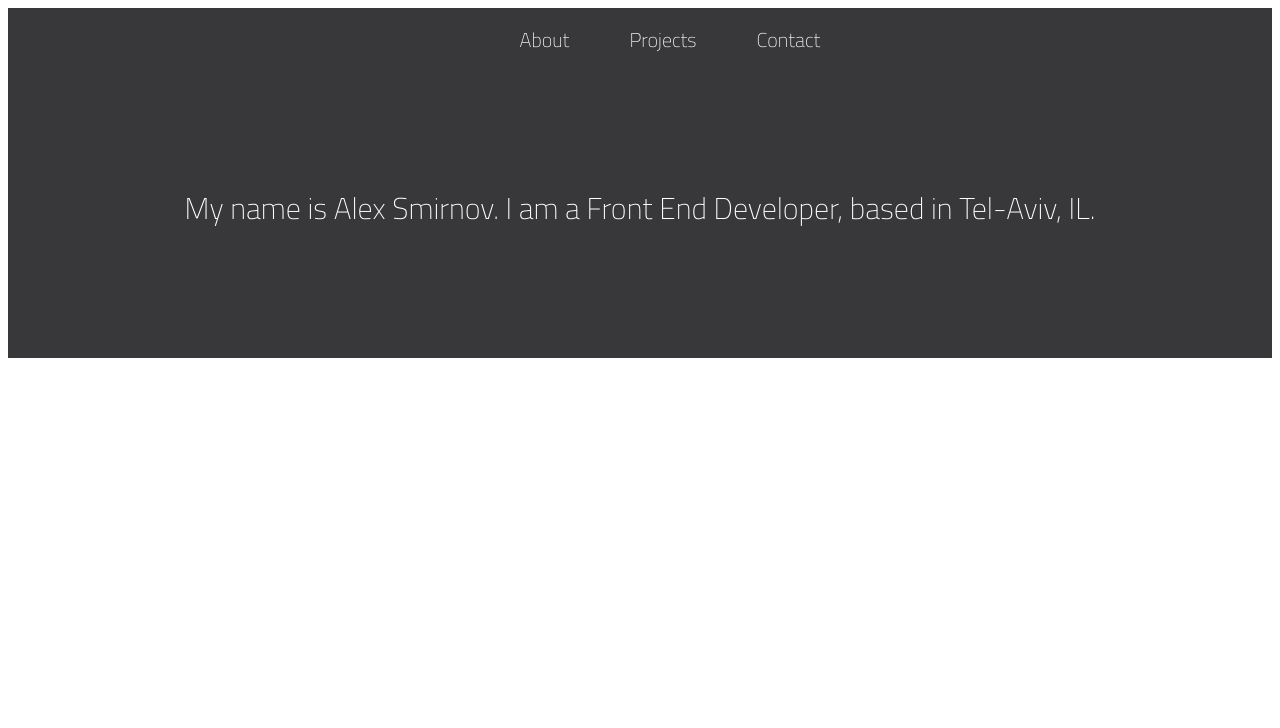
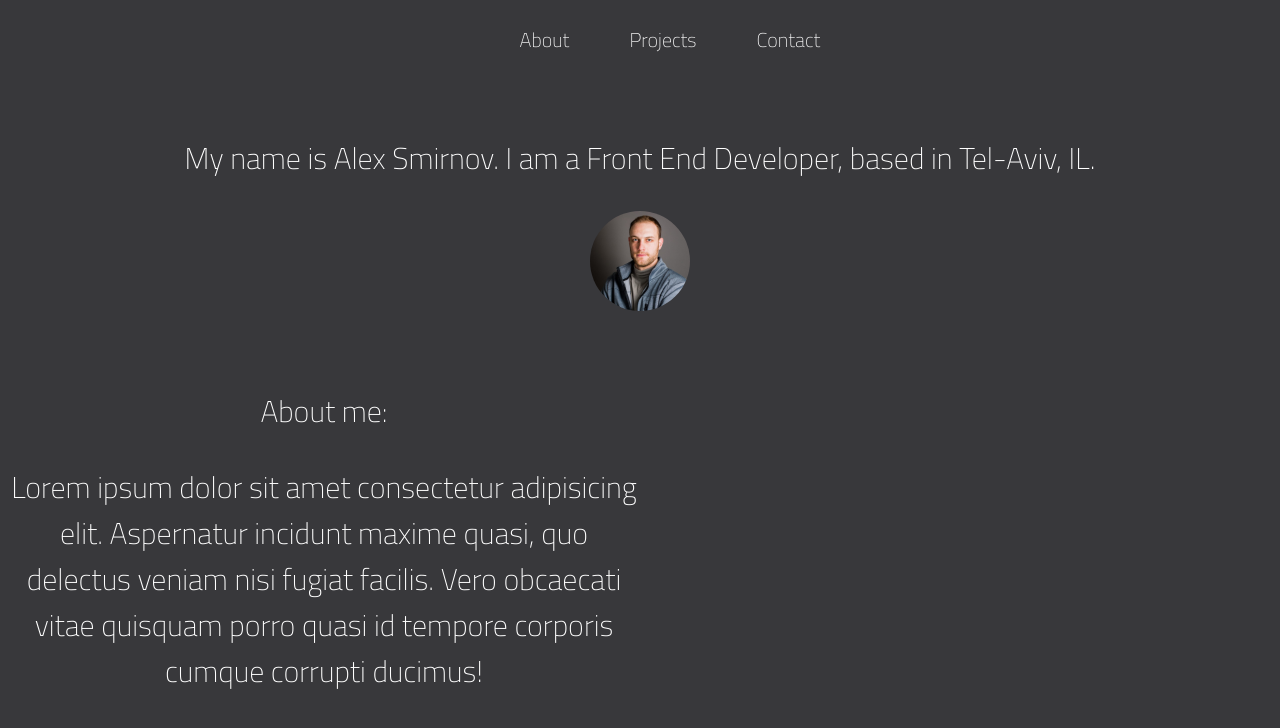
Before and after one commit to Smirnovious/smirnovious.github.io, a plain HTML site: page index.html in a window 1280 px wide. Drawn offline with Linux system fonts and the light colour scheme.

Commit message:
started a sketch of about me and more info

```diff
--- a/index.html
+++ b/index.html
@@ -24,7 +24,12 @@
 </div>
     <div class="container">
         <p>My name is Alex Smirnov. I am a Front End Developer, based in Tel-Aviv, IL.</p>
+        <img src="/Resources/profilepic.jpg" alt="" id="profilepic">
+    </div>
+    <div class="about">
+        <p>About me:</p>
+        <p>Lorem ipsum dolor sit amet consectetur adipisicing elit. Aspernatur incidunt maxime quasi, quo delectus veniam nisi fugiat facilis. Vero obcaecati vitae quisquam porro quasi id tempore corporis cumque corrupti ducimus!</p>
+    </div>
 
-    </div>
 </body>
 </html>
--- a/style.css
+++ b/style.css
@@ -2,7 +2,8 @@ body {
     text-align: center;
     font-weight: lighter;
     font-family: 'Titillium Web', sans-serif;
-    color: white
+    color: white;
+    background-color: #38383b;
 }
 .navigation {
     display: flex;
@@ -40,8 +41,22 @@ ul {
     background-color: #38383b;
     justify-content: center;
     align-items: center;
+    flex-direction: column;
 }
 
 p {
     font-size: 30px;
 }
+
+#profilepic {
+    border-radius: 50px;
+    height: 100px;
+    width: 100px;
+}
+
+.about {
+    margin-top: 20px;
+    width: 50%;
+    background-color: #38383b;
+    font-size: 5px;
+}
```
Also changed, not shown: Resources/profilepic.jpg (added).
